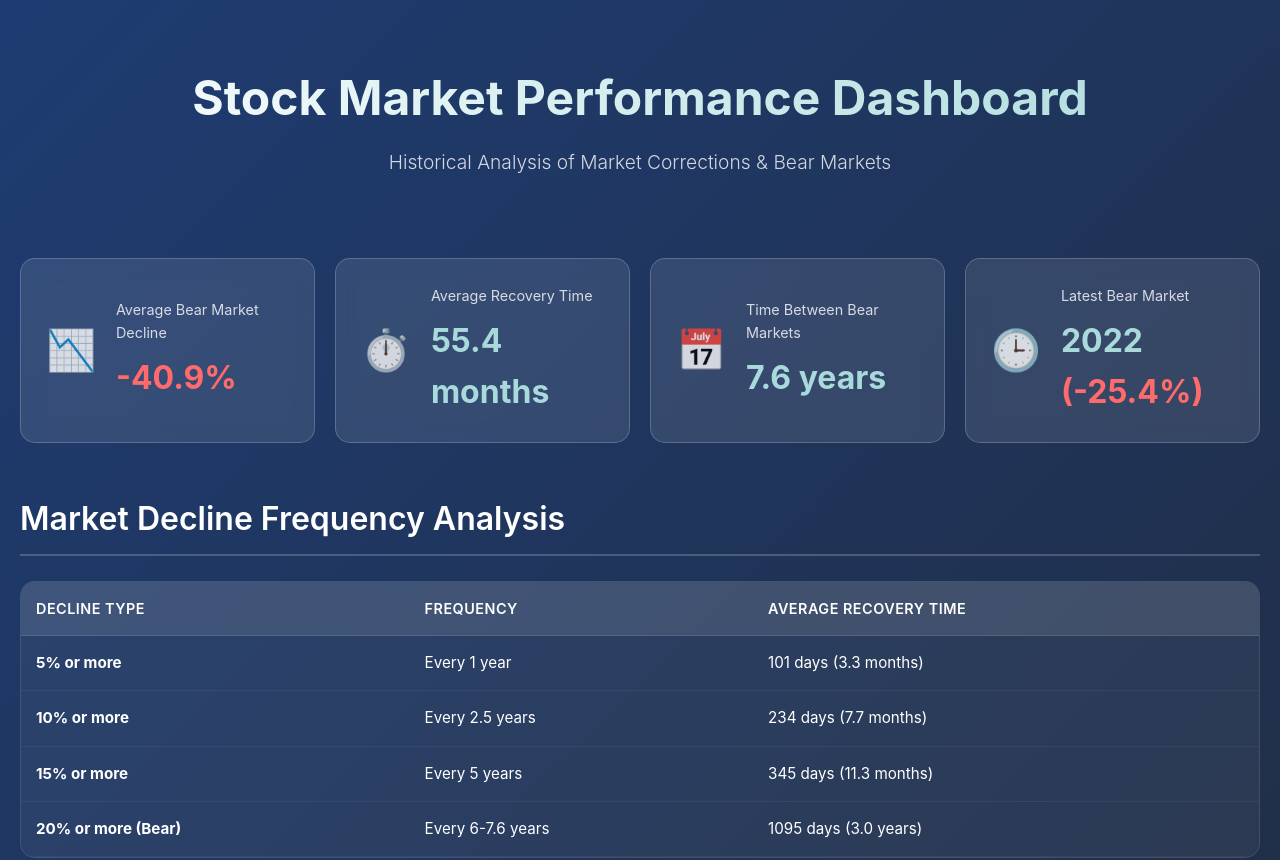
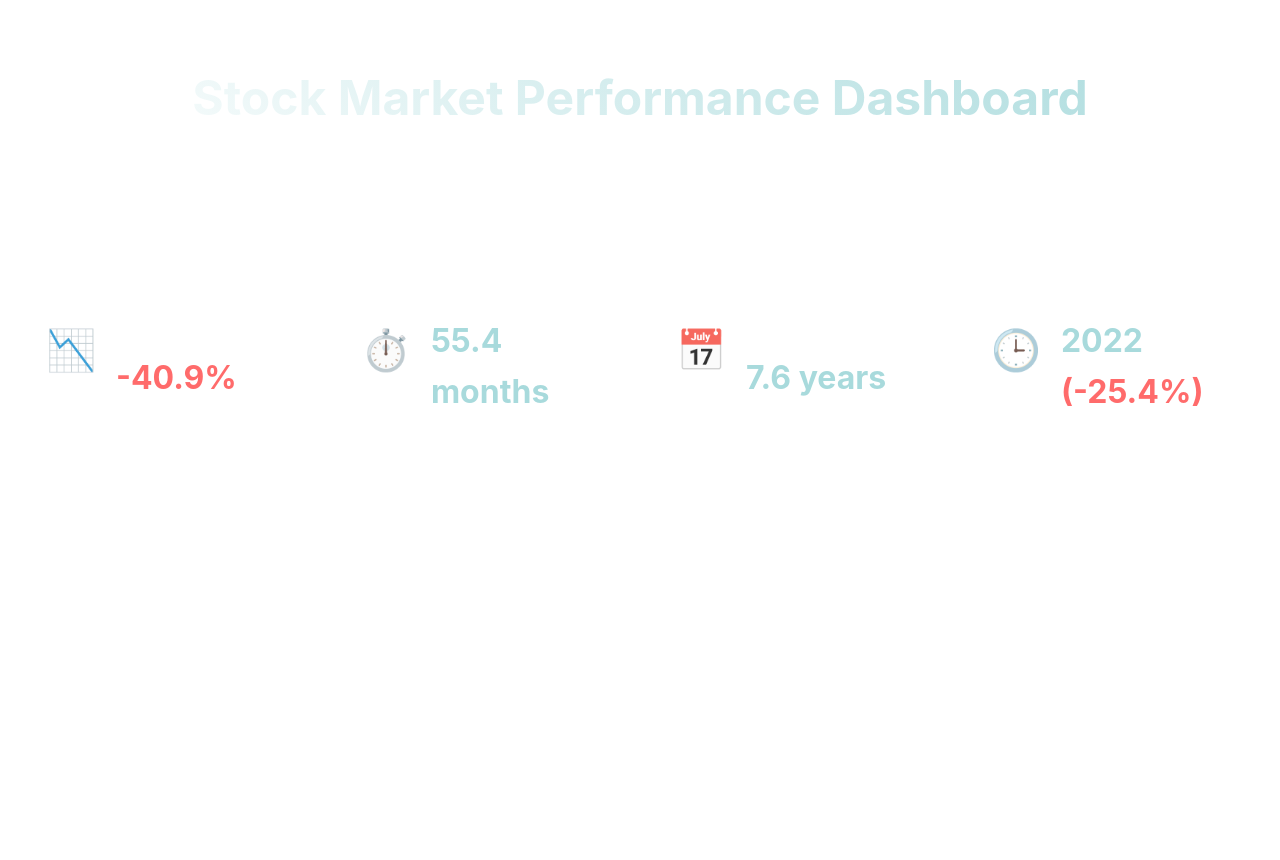
Before and after one commit to jacobrothe/stock-market-dashboard, a website: page index.html in a window 1280 px wide. Shown: the top 860 px of the page. Drawn offline with Linux system fonts and the light colour scheme.

Commit message:
Update styles.css

```diff
--- a/styles.css
+++ b/styles.css
@@ -7,7 +7,7 @@
 
 body {
     font-family: -apple-system, BlinkMacSystemFont, 'Segoe UI', Roboto, Oxygen, Ubuntu, Cantarell, sans-serif;
-    background: linear-gradient(135deg, #1e3c72 0%, #232323 100%);
+    background: #23232;
     color: #ffffff;
     line-height: 1.6;
     min-height: 100vh;
```
